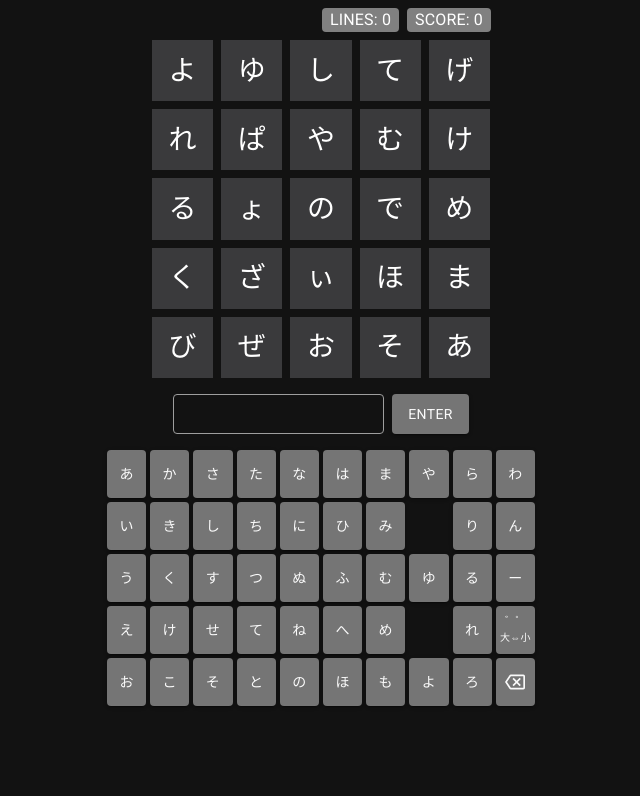
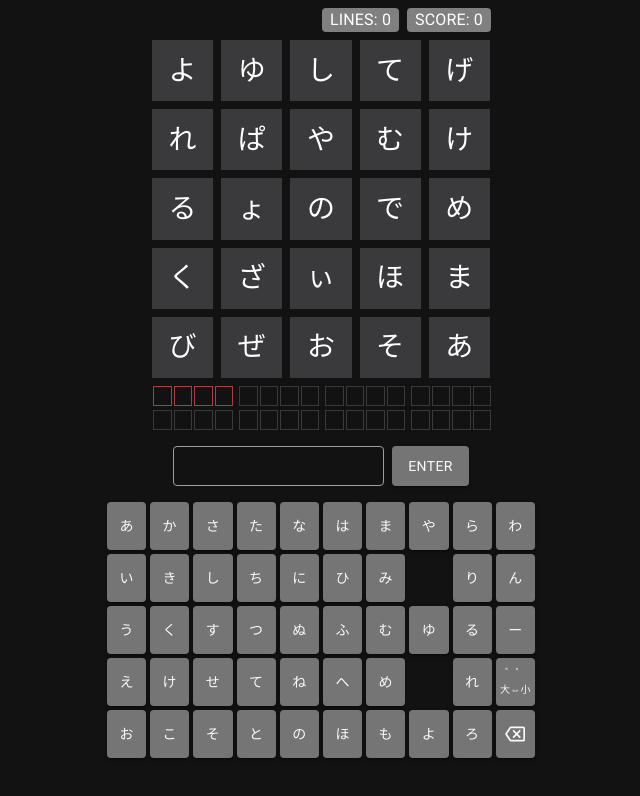
Before and after one commit to hellonagi/mojibi, a React (Create React App) app: page / in a window 1280 px wide. Shown: the top 796 px of the page, without its empty margins (319-959 px from the left). Built offline with nearby package versions, Linux system fonts and the light colour scheme.

Commit message:
Add lower info

```diff
--- a/src/components/game/BingoGrid.tsx
+++ b/src/components/game/BingoGrid.tsx
@@ -9,9 +9,10 @@ import { checkForMatchedLetters } from '../../utils/checkForMatchedLetters'
 import { checkForBingoLines } from '../../utils/checkForBingoLines'
 import Cell from './Cell'
 import UpperInfo from './UpperInfo'
+import LowerInfo from './LowerInfo'
 
 // Random 25 letters in Bingo Grid
-const bingoLetters: string[] = getBingoLetters()
+export const bingoLetters: string[] = getBingoLetters()
 
 interface BingoContext {
 	enteredWords: string[]
@@ -52,6 +53,7 @@ const Bingo = () => {
 					return <Cell letter={letter} index={index} key={letter} />
 				})}
 			</Grid>
+			<LowerInfo />
 		</Box>
 	)
 }
--- /dev/null
+++ b/src/components/game/LowerInfo.tsx
@@ -0,0 +1,66 @@
+import { useEffect, useState, useContext } from 'react'
+
+import Box from '@mui/material/Box'
+
+import { GameContext } from '../game'
+import MiniCell from './MiniCell'
+
+interface LowerInfoContext {
+	currentWord: string
+	enteredWords: string[]
+}
+
+const LowerInfo = () => {
+	const { currentWord, enteredWords } = useContext(GameContext) as LowerInfoContext
+	const [history, setHistory] = useState<string[]>([])
+
+	useEffect(() => {
+		const tmpHistory = enteredWords.concat()
+		tmpHistory.push(currentWord)
+		for (let i = 0; i < 8; i++) {
+			if (typeof tmpHistory[i] === 'undefined') {
+				tmpHistory.push('')
+			}
+		}
+		setHistory(tmpHistory)
+	}, [currentWord])
+
+	return (
+		<Box
+			my={1}
+			sx={{
+				display: 'grid',
+				gridTemplateColumns: 'repeat(4, 1fr)',
+				gridTemplateRows: 'repeat(2, 1fr)',
+				gap: 0.5,
+			}}
+		>
+			{history.map((word, index) => {
+				const rows = []
+				let isCurrent = false
+				if (enteredWords.length === index){
+					isCurrent = true
+				}
+
+				for (let i = 0; i < 4; i++) {
+					let char = '　'
+					let isFilled = false
+					if (typeof word[i] !== 'undefined') {
+						char = word[i]
+						isFilled = true
+					}
+
+					rows.push(<MiniCell key={i} char={char} isFilled={isFilled} isCurrent={isCurrent} />)
+				}
+
+				return (
+					<Box key={index} display='flex'>
+						{rows}
+					</Box>
+				)
+			})}
+		</Box>
+	)
+}
+
+export default LowerInfo
--- /dev/null
+++ b/src/components/game/MiniCell.tsx
@@ -0,0 +1,64 @@
+import { useEffect, useState, useContext } from 'react'
+
+import Box from '@mui/material/Box'
+
+import { GameContext } from '../game'
+import { bingoLetters } from './BingoGrid'
+
+interface MiniCellProps {
+	char: string
+	isFilled: boolean
+	isCurrent: boolean
+}
+
+interface MiniCellContext {
+	savedGrid: number[]
+}
+
+const MiniCell = ({ char, isFilled, isCurrent }: MiniCellProps) => {
+	const { savedGrid } = useContext(GameContext) as MiniCellContext
+	const [cellColor, setCellColor] = useState<string>('unset')
+	const [borderColor, setBorderColor] = useState<string>('#3A3A3C')
+
+	useEffect(() => {
+		const ind = bingoLetters.indexOf(char)
+
+		if (isCurrent) {
+			setBorderColor('#AC3E3E')
+		}
+		if (!isFilled) return
+		if (typeof savedGrid[ind] === 'undefined') {
+			setCellColor('#3A3A3C')
+			setBorderColor('#3A3A3C')
+		}
+		if (savedGrid[ind] === 1) {
+			setCellColor('#B59F3B')
+			setBorderColor('#B59F3B')
+		}
+		if (savedGrid[ind] === 2) {
+			setCellColor('#538D4E')
+			setBorderColor('#538D4E')
+		}
+	}, [savedGrid])
+
+	return (
+		<Box
+			sx={{
+				border: 1,
+				color: 'white',
+				backgroundColor: cellColor,
+				borderColor: borderColor,
+				fontSize: '0.75rem',
+			}}
+			ml={0.25}
+			width='25%'
+			alignItems='center'
+			justifyContent='center'
+			display='flex'
+		>
+			{char}
+		</Box>
+	)
+}
+
+export default MiniCell
--- a/src/components/game/UpperInfo.tsx
+++ b/src/components/game/UpperInfo.tsx
@@ -16,7 +16,6 @@ const UpperInfo = () => {
 	const [lines, setLines] = useState<number>(0)
 
 	useEffect(() => {
-		console.log('ayy')
 		const [_lines, _score] = calcLinesAndScore(savedGrid)
 		setLines(_lines)
 		setScore(_score)
@@ -30,7 +29,6 @@ const UpperInfo = () => {
 			<Box px={1} borderRadius={1} sx={{ backgroundColor: 'gray' }}>
 				<Typography>SCORE: {score.toString().padStart(2)}</Typography>
 			</Box>
-			{/* <Typography>SCORE: {score.toString().padStart(2)}</Typography> */}
 		</Box>
 	)
 }
--- a/src/components/game/index.tsx
+++ b/src/components/game/index.tsx
@@ -3,7 +3,6 @@ import { useState, createContext } from 'react'
 import Container from '@mui/material/Container'
 
 import { DEFAULT_GRID } from '../../constants/defaultGrid'
-import UpperInfo from './UpperInfo'
 import BingoGrid from './BingoGrid'
 import Keyboard from './Keyboard'
 
@@ -29,7 +28,6 @@ const Game = () => {
 					setSavedGrid,
 				}}
 			>
-				{/* <UpperInfo /> */}
 				<BingoGrid />
 				<Keyboard />
 			</GameContext.Provider>
```
